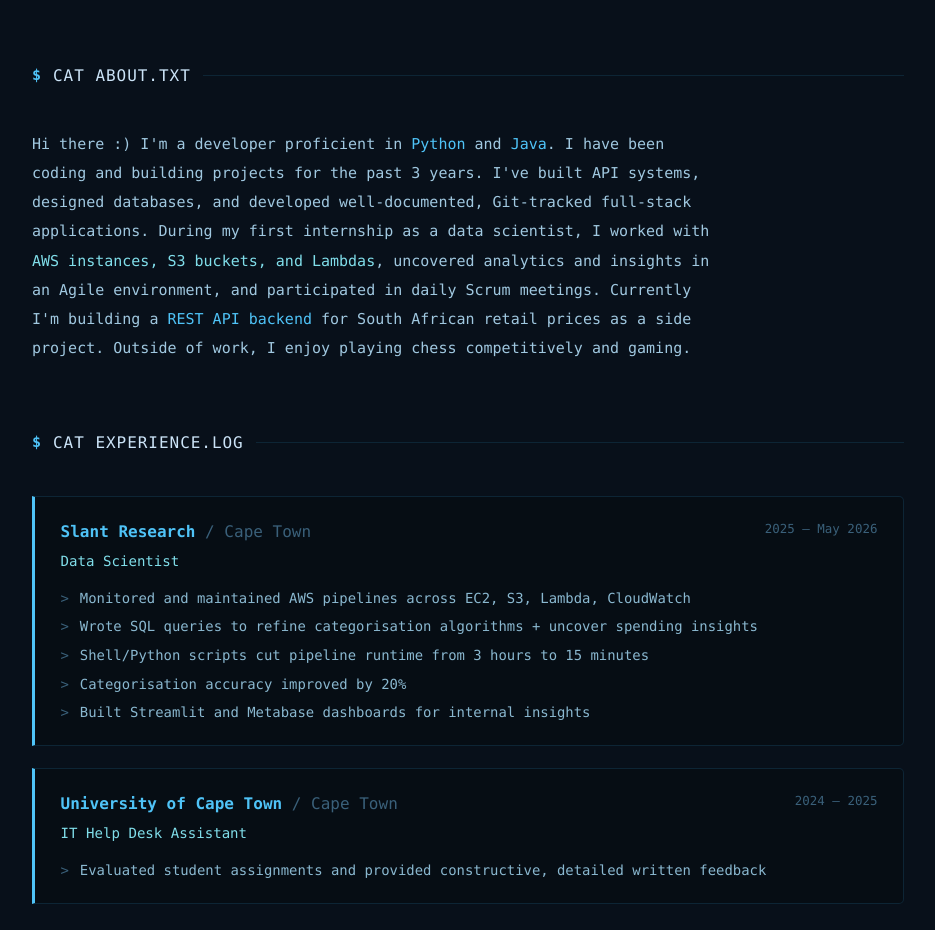
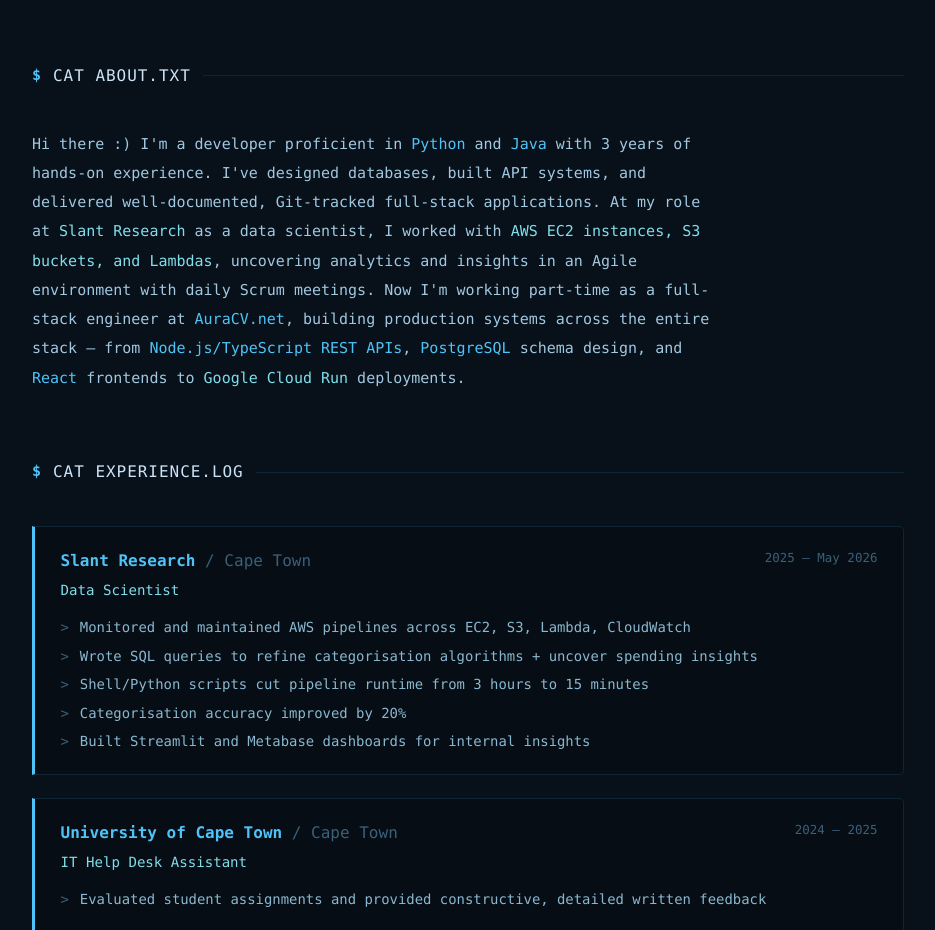
Before and after one commit to BlesstheGM/portfolio, a Next.js app: page / in a window 1280 px wide. Shown: the part 966-1896 px from the top of the page, without its empty margins (172-1107 px from the left). Built offline with nearby package versions, Linux system fonts and the light colour scheme.

Commit message:
feat(about): update professional summary with current stack and roles
Replaces outdated side-project reference with Slant Research data scientist role and AuraCV full-stack work (Node.js/TypeScript, PostgreSQL, React, Google Cloud Run).

```diff
--- a/components/About.tsx
+++ b/components/About.tsx
@@ -10,14 +10,17 @@
       <div className="about-text">
         <p>
           Hi there :) I&apos;m a developer proficient in <span className="hl">Python</span> and{' '}
-          <span className="hl">Java</span>. I have been coding and building projects for the
-          past 3 years. I&apos;ve built API systems, designed databases, and developed
-          well-documented, Git-tracked full-stack applications. During my first internship as a
-          data scientist, I worked with <span className="hl-accent">AWS instances, S3 buckets,
-          and Lambdas</span>, uncovered analytics and insights in an Agile environment, and
-          participated in daily Scrum meetings. Currently I&apos;m building a{' '}
-          <span className="hl">REST API backend</span> for South African retail prices as a
-          side project. Outside of work, I enjoy playing chess competitively and gaming.
+          <span className="hl">Java</span> with 3 years of hands-on experience. I&apos;ve designed
+          databases, built API systems, and delivered well-documented, Git-tracked full-stack
+          applications. At my role at <span className="hl-accent">Slant Research</span> as a data
+          scientist, I worked with <span className="hl-accent">AWS EC2 instances, S3 buckets, and
+          Lambdas</span>, uncovering analytics and insights in an Agile environment with daily Scrum
+          meetings. Now I&apos;m working part-time as a full-stack engineer at{' '}
+          <span className="hl">AuraCV.net</span>, building production systems across the entire
+          stack — from <span className="hl">Node.js/TypeScript REST APIs</span>,{' '}
+          <span className="hl">PostgreSQL</span> schema design, and{' '}
+          <span className="hl">React</span> frontends to{' '}
+          <span className="hl-accent">Google Cloud Run</span> deployments.
         </p>
       </div>
     </section>
```
